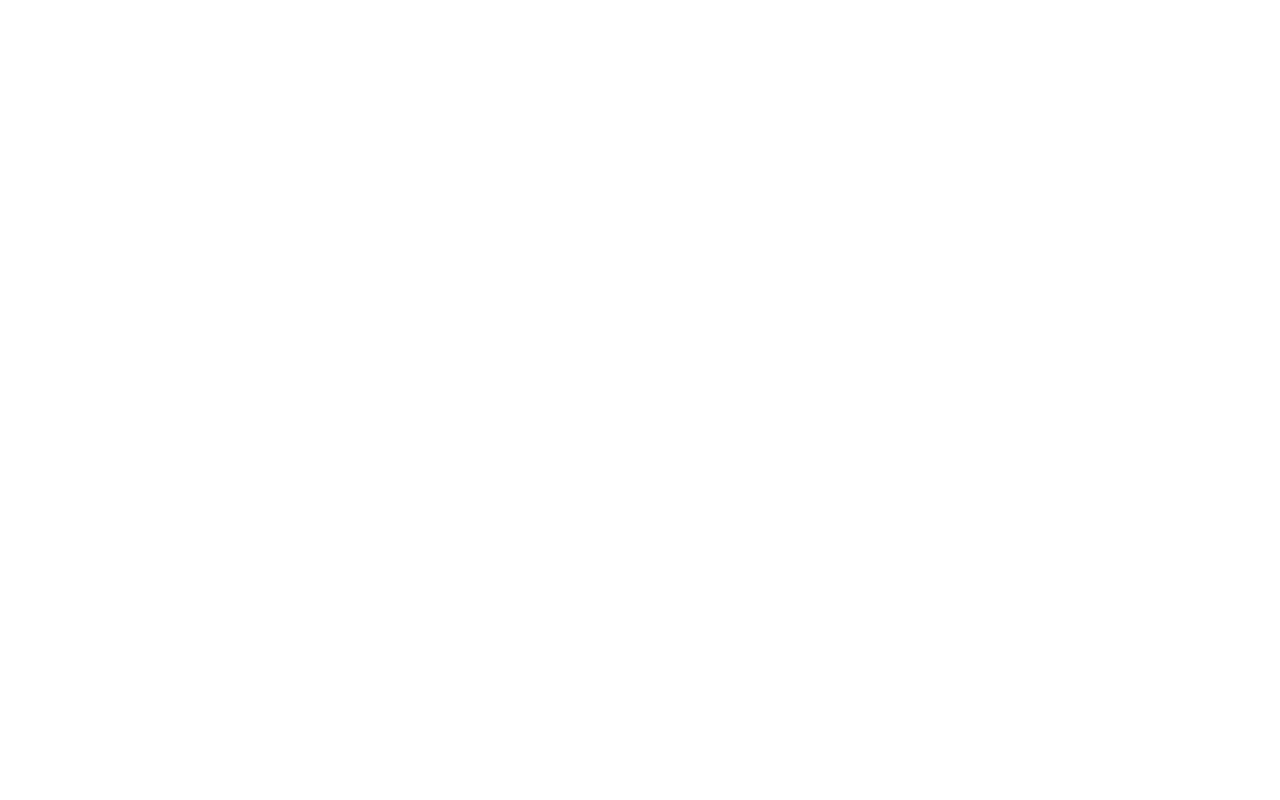
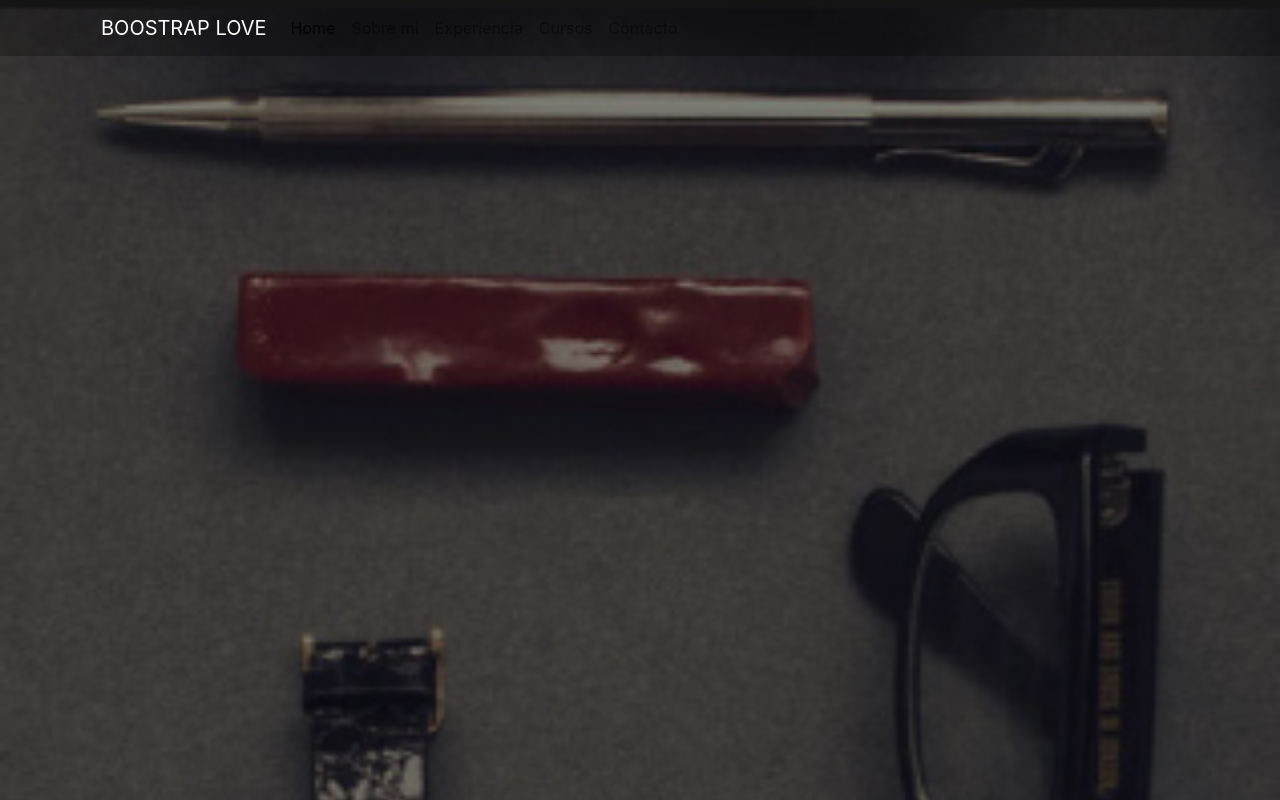
Before and after one commit to SandraCGarcia/bootstrap-proyect, a website: page src/index.html in a window 1280 px wide. Drawn offline with Linux system fonts and the light colour scheme.

Commit message:
building header

```diff
--- a/src/index.html
+++ b/src/index.html
@@ -1,12 +1,57 @@
 <!DOCTYPE html>
 <html lang="en">
-<head>
-    <meta charset="UTF-8">
-    <meta name="viewport" content="width=device-width, initial-scale=1.0">
-    <meta http-equiv="X-UA-Compatible" content="ie=edge">
-    <link rel="stylesheet" href="./css/main.css">
-    <title>Document</title>
+  <head>
+    <!-- Required meta tags always come first -->
+    <meta charset="utf-8">
+    <meta name="viewport" content="width=device-width, initial-scale=1, shrink-to-fit=no">
+    <meta http-equiv="x-ua-compatible" content="ie=edge">
+
+    <!-- Bootstrap CSS -->
+    <link rel="stylesheet" href="css/bootstrap.css">
+<!-- Carga de fuentes de Font  Awesome -->
+<link rel="stylesheet" href="css/font-awesome.min.css">
+
+<!-- Carga de estilos css personalizados -->
+<link rel="stylesheet" href="./css/main.css">
+
+
+<title>Bootstrap proyect</title>
+
 </head>
+
 <body>
+    <section class="bienvenidos">
+        <header class="encabezado">
+            <div class="container">
+                <nav class="navbar navbar-expand-lg navbar-light">
+                        <a class="navbar-brand" href="#!">Boostrap Love</a>
+                    <button class="navbar-toggler navbar-toggler-right" type="button" data-toggle="collapse" data-target="#navbarTogglerDemo02" aria-controls="navbarTogglerDemo02" aria-expanded="false" aria-label="Toggle navigation">
+                        <span class="navbar-toggler-icon"></span>
+                    </button>
+                    <div class="collapse navbar-collapse" id="navbarTogglerDemo02">
+                        <ul class="navbar-nav mr-auto mt-2 mt-md-0">
+                            <li class="nav-item active">
+                                <a class="nav-link" href="#!">Home<span class="sr-only">(current)</span></a>
+                            </li>
+                            <li class="nav-item">
+                                <a class="nav-link" href="#!">Sobre mi</a>
+                            </li>
+                            <li class="nav-item">
+                                <a class="nav-link" href="#!">Experiencia</a>
+                            </li>
+                            <li class="nav-item">
+                                <a class="nav-link" href="#!">Cursos</a>
+                            </li>
+                            <li class="nav-item">
+                                <a class="nav-link" href="#!">Contacto</a>
+                            </li>
+                        </ul>
+                    </div>
+                </nav>
+            </div>
+        </header>
+    </section>
+    <script src="js/jquery.min.js"></script>
+    <script src="js/bootstrap.min.js"></script>
 </body>
 </html>
--- a/src/scss/main.scss
+++ b/src/scss/main.scss
@@ -0,0 +1,20 @@
+/*Estilos bloque bienvenidos*/
+.bienvenidos{
+    background-image: url("../../images/fondo-bienvenidos.jpg");
+    background-size: cover;
+    height: 100vh;
+}
+
+.encabezado{
+    background-color: rgba(0, 0, 0, 0.28);
+}
+
+.navbar-light .navbar-brand {
+    color: rgb(253, 253, 253);
+    font-style: 1.3rem;
+    text-transform: uppercase;
+}
+
+.navbar-light .navbar-brand:hover, .navbar-light .navbar-brand:focus {
+    color: rgb(255, 255, 255);
+}
```
Also changed, not shown: images/fondo-bienvenido-grande.jpg (added), images/fondo-bienvenidos.jpg (added), images/nosotros.svg (added), images/proyecto1.svg (added), images/proyecto2.svg (added), images/proyecto3.svg (added), images/proyecto4.svg (added), images/proyecto5.svg (added), images/proyecto6.svg (added), src/css/main.css, 1 other file.
